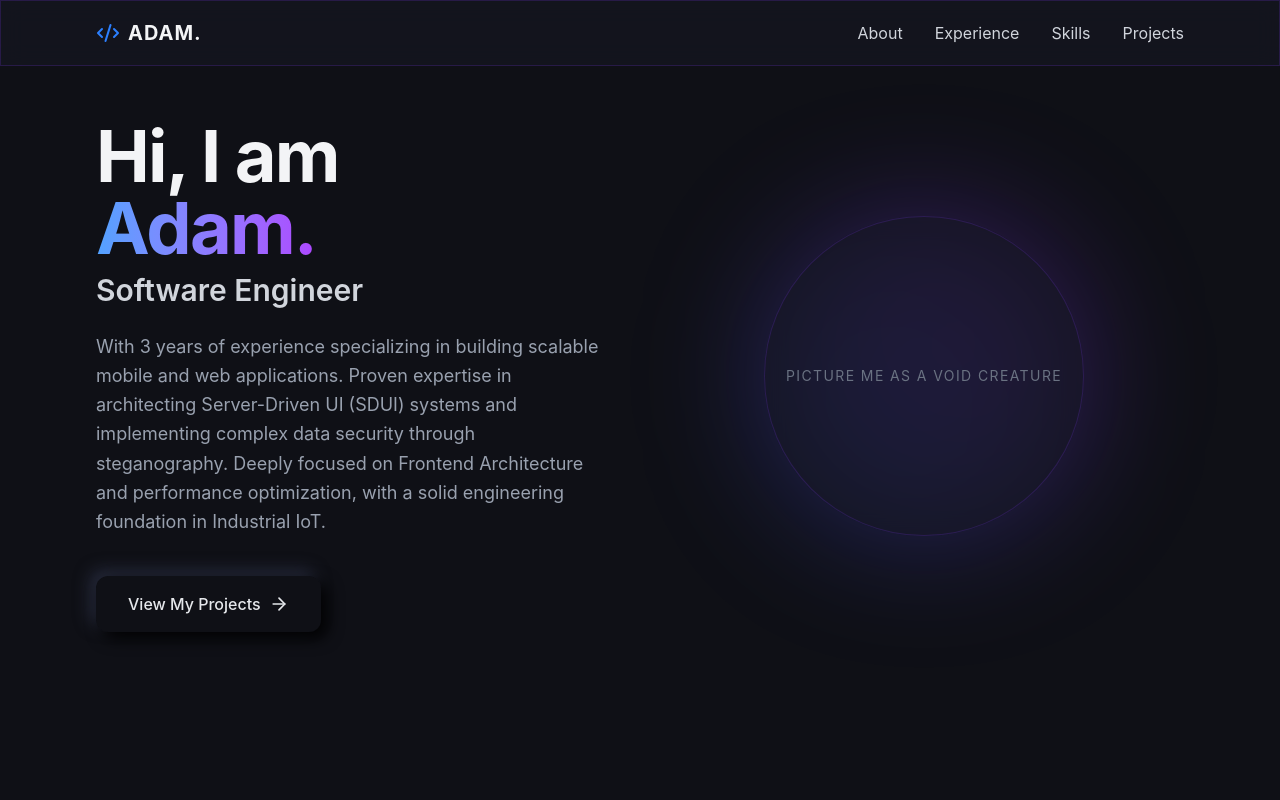
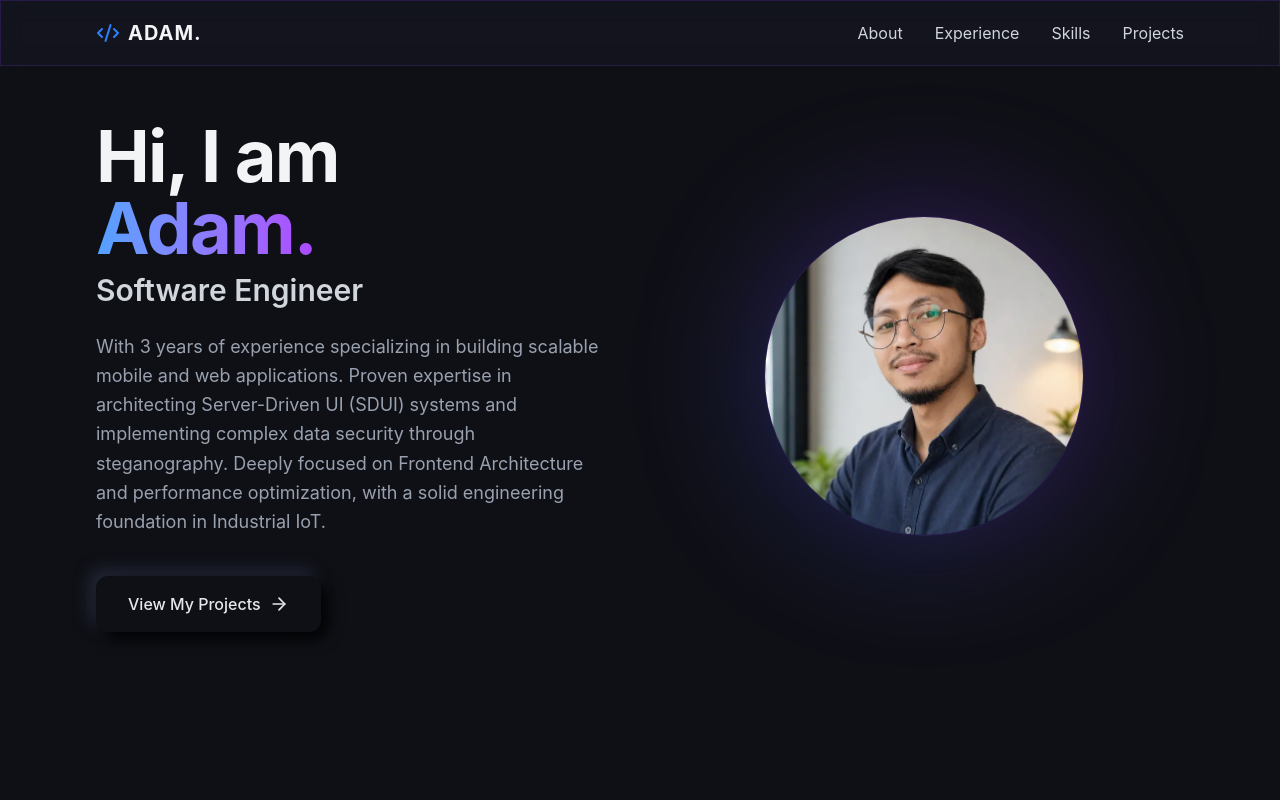
Before and after one commit to AdamRaf/adam-portfolio, a React (Vite) app: page / in a window 1280 px wide. Shown: the top 800 px of the page. Built offline with nearby package versions, Linux system fonts and the light colour scheme.

Commit message:
feat(hero): replace avatar placeholder with actual profile picture

```diff
--- a/src/components/sections/Hero.tsx
+++ b/src/components/sections/Hero.tsx
@@ -1,5 +1,6 @@
 import { motion } from 'framer-motion';
 import { ArrowRight } from 'lucide-react';
+import profilePic from '../../assets/profile.webp';
 
 export default function Hero() {
   return (
@@ -53,11 +54,12 @@ export default function Hero() {
           <div className="absolute inset-0 bg-gradient-to-tr from-blue-600/30 to-purple-600/30 blur-3xl rounded-full w-64 h-64 md:w-80 md:h-80 m-auto"></div>
 
           {/* Avatar / Shape Placeholder with Glassmorphism */}
-          <div className="glass-panel w-64 h-64 md:w-80 md:h-80 rounded-full relative z-10 flex items-center justify-center overflow-hidden border border-purple-500/30">
-             {/* Temp span before putting the real pict */}
-             <span className="text-gray-500 text-sm tracking-widest uppercase text-center px-4">
-               Picture me as a void creature
-             </span>
+          <div className="glass-panel w-64 h-64 md:w-80 md:h-80 rounded-full relative z-10 flex items-center justify-center overflow-hidden border border-purple-500/30 group">
+             <img
+              src={profilePic}
+              alt="Profile Picture"
+              className="w-full h-full object-cover object-center transition-transform duration-400 group-hover:scale-105"
+             />
           </div>
         </motion.div>
 
```
Also changed, not shown: src/assets/profile.webp (added).
